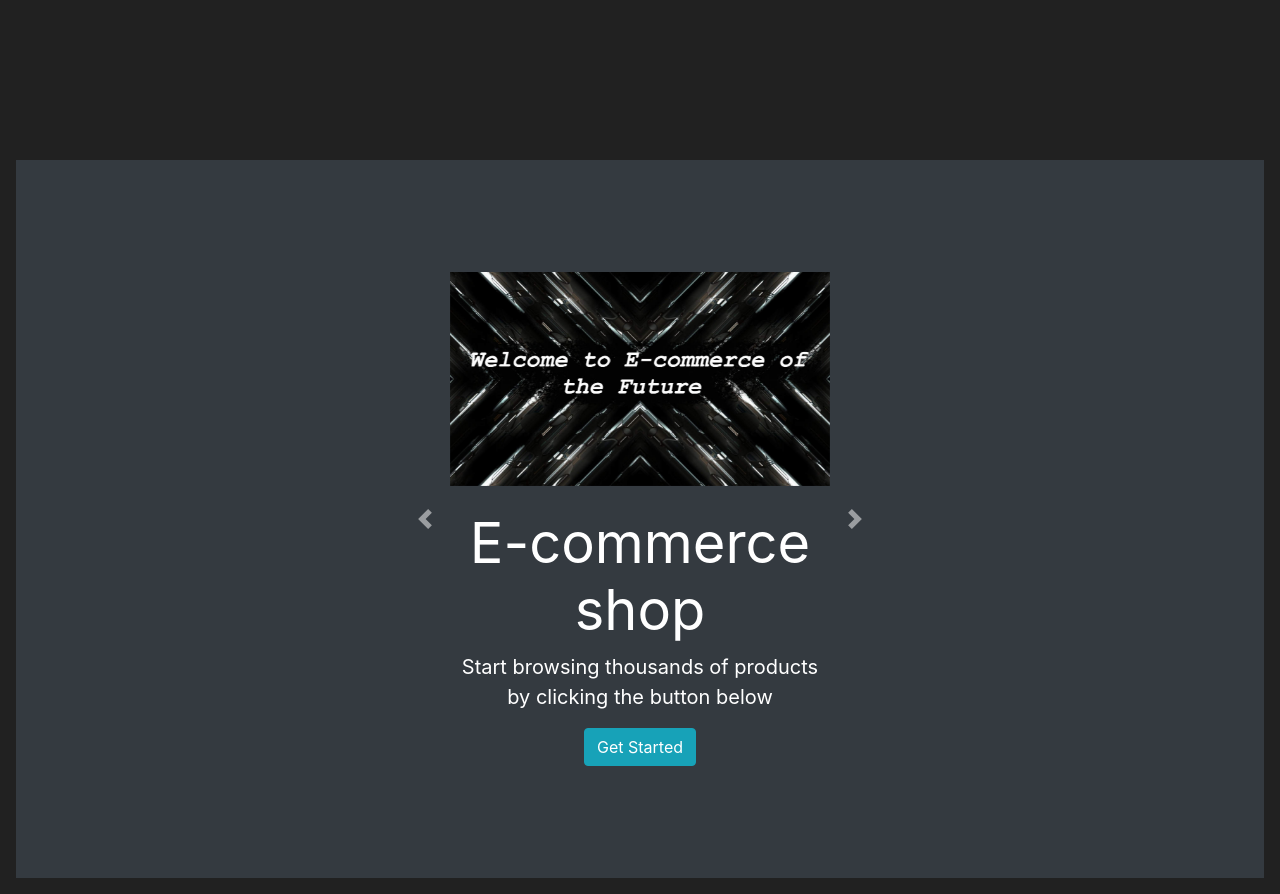
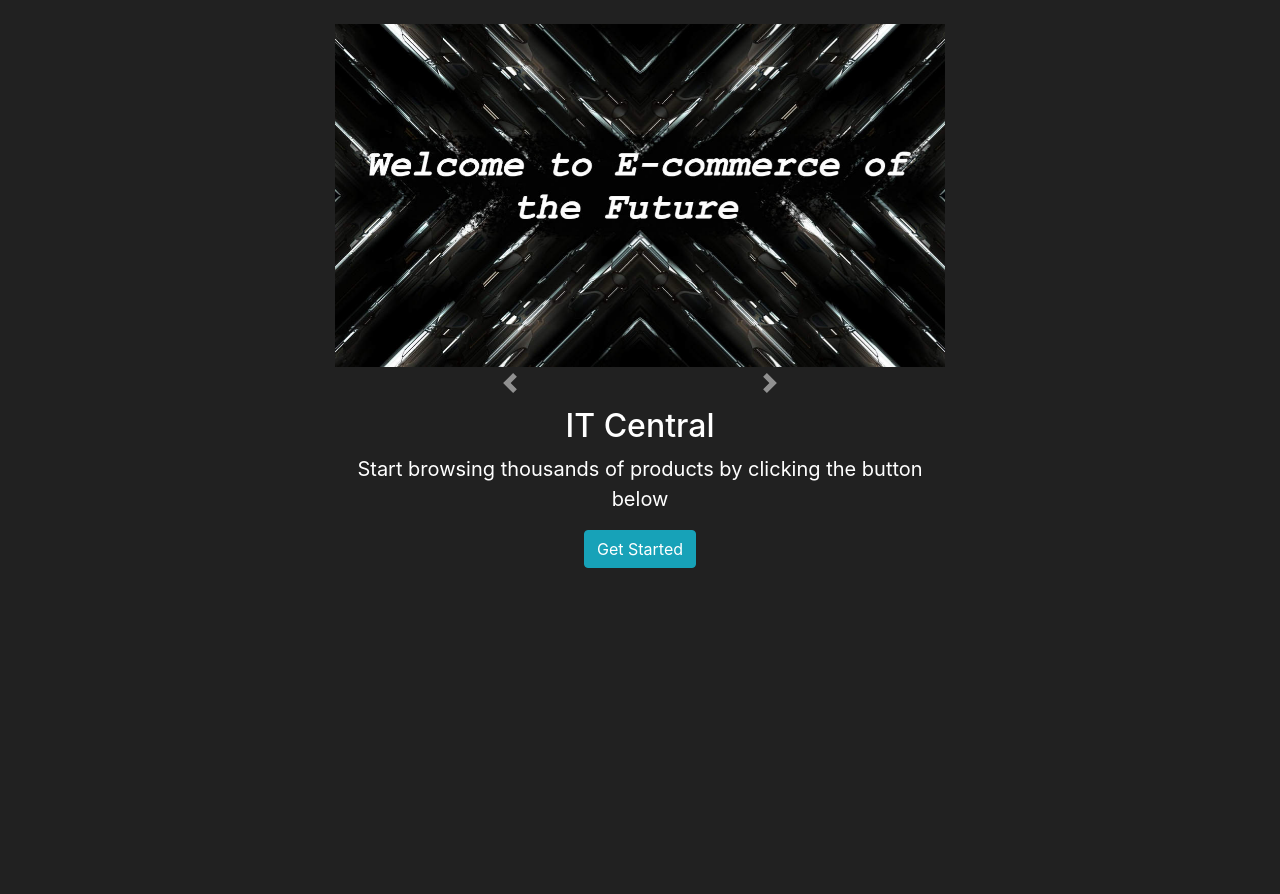
Before and after one commit to Amida-Maru/LearningFlask, a Flask app: page / in a window 1280 px wide. Shown: the part 56-950 px from the top of the page. After the commit the page ends 624 px from the top, so only its background shows below. Run offline with Flask 2, Linux system fonts and the light colour scheme; some libraries are stand-ins or nearby versions.

Commit message:
Improved resolution on different devices

```diff
--- a/backend/__init__.py
+++ b/backend/__init__.py
@@ -2,8 +2,6 @@ from flask import Flask
 from flask_sqlalchemy import SQLAlchemy
 from flask_bcrypt import Bcrypt
 from flask_login import LoginManager
-
-
 # location of the template folder and the static path for images
 app = Flask(__name__, template_folder='templates', static_folder='images')
 app.config ['SQLALCHEMY_DATABASE_URI'] = 'sqlite:///shop.db'
@@ -12,6 +10,7 @@ app.config['SQLALCHEMY_TRACK_MODIFICATIONS'] = False
 db = SQLAlchemy(app)
 bcrypt = Bcrypt(app)
 login_manager = LoginManager(app)
+#login_manager.session_protection = "strong"
 login_manager.login_view = "login_page"
 login_manager.login_message_category = "info"
 from backend import routes
--- a/backend/forms.py
+++ b/backend/forms.py
@@ -33,6 +33,6 @@ class RegisterForm(FlaskForm):
 
 class LoginForm(FlaskForm):
 
-    username = StringField(label='User Name:', validators=[length(min=4, max=32), data_required()])
-    password = PasswordField(label='Password:', validators=[length(min=8, max=64), data_required()])
+    username = StringField(label='User Name:', validators=[data_required()])
+    password = PasswordField(label='Password:', validators=[data_required()])
     submit = SubmitField(label='Log in')
--- a/backend/routes.py
+++ b/backend/routes.py
@@ -11,11 +11,11 @@ from flask import flash #This is needed to display error msgs to the end-users
 from flask_login import login_user
 from flask_login import logout_user
 from flask_login import login_required
+from datetime import timedelta
 
 
 @app.route("/home")
 @app.route("/")
-
 def home_page():
     return render_template('home.html')
 
@@ -34,7 +34,6 @@ def about_page():
 
 @app.route("/account")
 @login_required
-
 def account_page():
     return render_template('account.html')
 
@@ -44,12 +43,10 @@ def register_page():
     form = RegisterForm()
     if form.validate_on_submit():
         #This takes the data provided in the form and adds it to the database
-        add_new_user = User(username=form.username.data,
-                                   email_address=form.email_address.data,
-                                   password=form.password.data)
+        add_new_user = User(username=form.username.data,email_address=form.email_address.data,password=form.password.data)
         db.session.add(add_new_user)
         db.session.commit()
-        login_user(add_new_user)
+        login_user(add_new_user, remember=True, duration=timedelta(seconds=300))
         flash(f"Account has been created, you are now logged in as: {add_new_user.username}", category="success")
         return redirect(url_for('shop_page'))
     if form.errors != {}: #If there are errors from validation
@@ -60,16 +57,16 @@ def register_page():
 
 @app.route("/login", methods=['GET', 'POST'])
 def login_page():
-    form = LoginForm()
-    if form.validate_on_submit():
-        attempted_user = User.query.filter_by(username=form.username.data).first()
-        if attempted_user and attempted_user.check_password_login(attempted_password=form.password.data):
-            login_user(attempted_user)
-            flash(f"You are logged in as: {attempted_user.username}", category="success")
-            return redirect(url_for("shop_page"))
-        else:
-            flash('The entered credentials seem incorrect, please try again', category="danger")
-    return render_template('login.html', form=form)
+        form = LoginForm()
+        if form.validate_on_submit():
+            attempted_user = User.query.filter_by(username=form.username.data).first()
+            if attempted_user and attempted_user.check_password_login(attempted_password=form.password.data):
+                login_user(attempted_user, remember=True, duration=timedelta(seconds=300))
+                flash(f"You are logged in as: {attempted_user.username}", category="success")
+                return redirect(url_for("shop_page"))
+            else:
+                flash('The entered credentials seem incorrect, please try again', category="danger")
+        return render_template('login.html', form=form)
 
 
 @app.route("/logout")
--- a/backend/templates/home.html
+++ b/backend/templates/home.html
@@ -2,18 +2,9 @@
 {% block title %}
  Home Page
 {% endblock %}
-
 {% block content %}
-
 <br>
-<br>
-<br>
-<br>
-<br>
-<br>
-<div class="position-relative overflow-hidden p-3 p-md-12 m-md-3  text-center bg-dark" style="color:white">
-  <div class="col-md-5 p-lg-5 mx-auto my-5">
-<div class="container-md ">
+<div class="container-md col-lg-6 ">
   <div id="carouselExampleControls" class="carousel slide"  data-ride="carousel">
     <div class="carousel-inner">
       <div class="carousel-item active ">
@@ -24,6 +15,7 @@
       </div>
       </div>
     </div>
+<div class="container-md col-md-6 mx-auto my-3">
     <a class="carousel-control-prev" href="#carouselExampleControls" role="button" data-slide="prev">
       <span class="carousel-control-prev-icon" aria-hidden="true"></span>
       <span class="sr-only">Previous</span>
@@ -32,24 +24,21 @@
       <span class="carousel-control-next-icon" aria-hidden="true"></span>
       <span class="sr-only">Next</span>
     </a>
+  </div>
+  <div class="text-center" style="color:white">
+  <div class="container-md">
   <br>
-    <h1 class="display-4 font-weight-normal"> E-commerce shop</h1>
+  </div>
+  </div>
+</div>
+<div class="text-center container-md col-md-6 ">
+    <h2>IT Central</h2>
     <p class="lead font-weight-normal">Start browsing thousands of products by clicking the button below</p>
     <a class="btn btn-info" href="{{ url_for('shop_page')}}"> Get Started</a>
    </div>
 </div>
-
-
-
-
-
-
-
-
   </div>
   <div class="product-device box-shadow d-none d-md-block"></div>
   <div class="product-device product-device-2 bo-shadow d-none d-md-block"></div>
-
-
 </div>
 {% endblock %}
--- a/backend/templates/shop.html
+++ b/backend/templates/shop.html
@@ -1,9 +1,7 @@
 {% extends 'template_inheritance.html' %}
-
 {% block title %}
     Shop Page
 {% endblock %}
-
 {% block content %}
 <h1>Test</h1>
     <div class="container">
@@ -17,7 +15,6 @@
               <th class="align-middle" scope="col">Options </th>
             </tr>
           </thead>
-
           <tbody>
           {% for item in items %}
           <tr>
--- a/backend/templates/template_inheritance.html
+++ b/backend/templates/template_inheritance.html
@@ -13,7 +13,6 @@
 </head>
 <body>
 <!-- navigation main menu -->
-
     <nav class="navbar navbar-expand-md navbar-dark bg-dark">
         <button class="navbar-toggler" type="button" data-toggle="collapse" data-target="#navbarNav">
             <span class="navbar-toggler-icon"></span>
@@ -57,7 +56,6 @@
                 </ul>
             {% endif %}
             <!-- menu on the right -->
-
         </div>
     </nav>
 </div>
@@ -72,13 +70,10 @@
             </div>
         {% endfor %}
     {% endif %}
-
 {% endwith %}
 <!-- Custom content for pages -->
 {% block content %}
 {% endblock %}
-
-
 <!-- Optional JavaScript -->
 <!-- jQuery first, then Popper.js, then Bootstrap JS -->
 <script src='https://kit.fontawesome.com/a076d05399.js'></script>
```
Also changed, not shown: backend/templates/login.html (+1 -108 lines), backend/templates/register.html (+2 -11 lines), backend/templates/wrong_url.html (+0 -7 lines), backend/shop.db.
